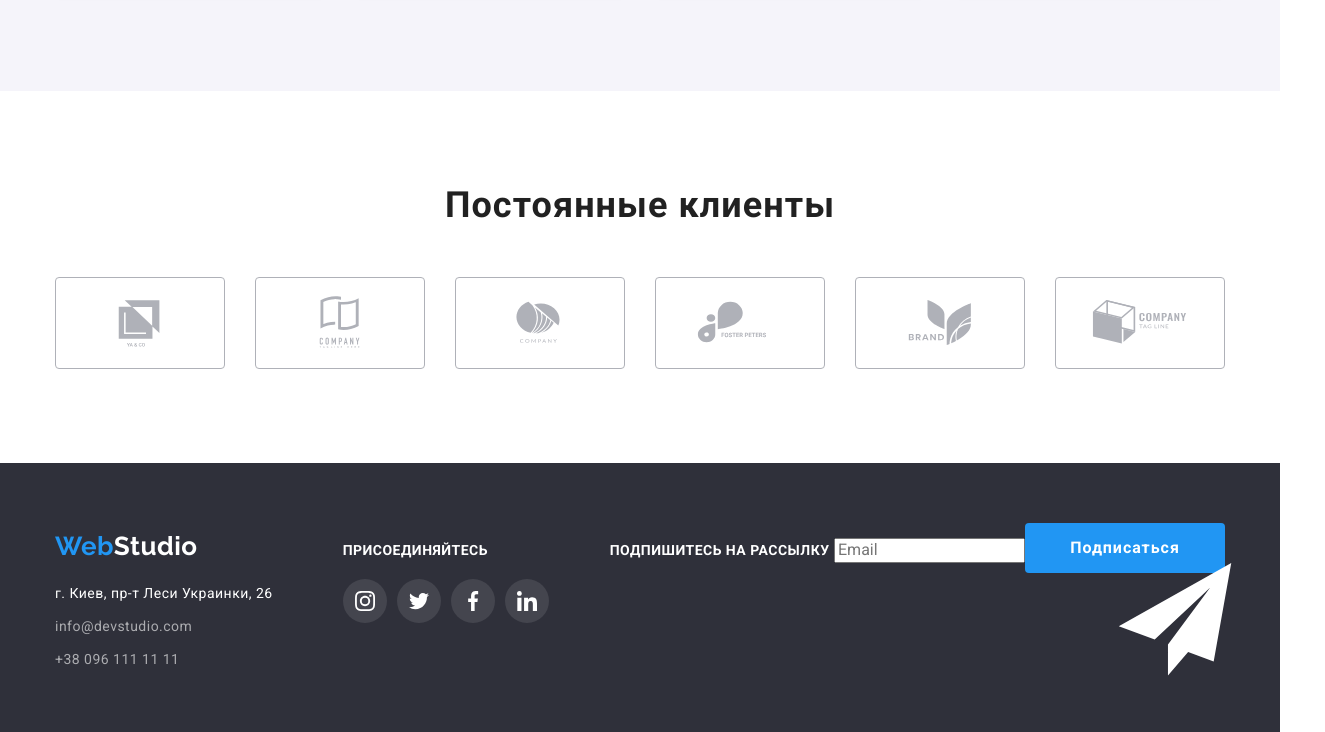
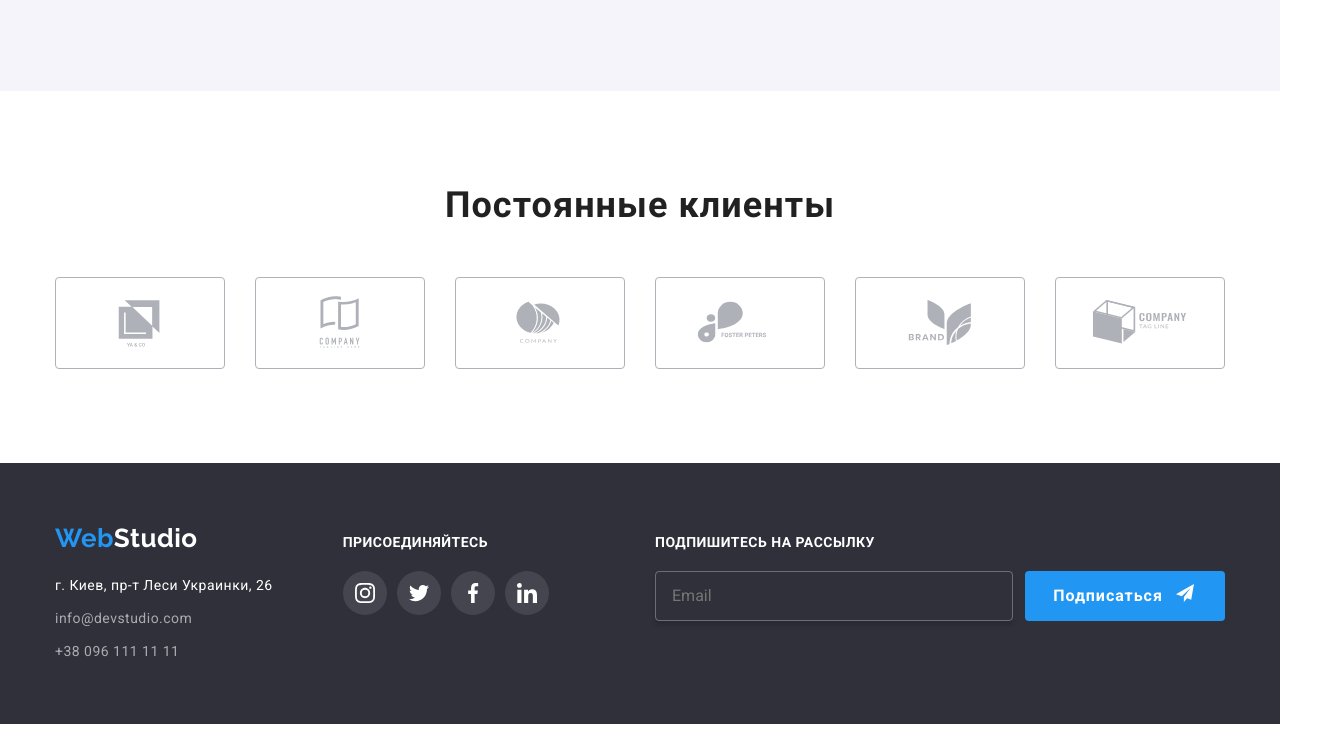
Before and after one commit to alestrella/goit-markup-hw-06, a plain HTML site: page index.html in a window 1280 px wide. Shown: the part 1695-2427 px from the top of the page, 1325 px wide, since content can reach past the window. Drawn offline with nearby package versions, Linux system fonts and the light colour scheme.

Commit message:
Add styles to footer form

```diff
--- a/css/style.css
+++ b/css/style.css
@@ -351,7 +351,7 @@ img {
 .hero-btn,
 .form-btn {
   padding: 10px 0;
-  width: 200px;
+  min-width: 200px;
   height: 50px;
   color: var(--accent-text-and-bg-color);
 }
@@ -560,7 +560,7 @@ img {
 .filter-btn.current {
   background-color: var(--accent-color);
   color: var(--accent-text-and-bg-color);
-  box-shadow: drop-shadow(0px 4px 4px rgba(0, 0, 0, 0.25));
+  box-shadow: 0px 4px 4px rgba(0, 0, 0, 0.25);
 }
 
 /* ---------- EXAMPLES ---------- */
@@ -729,7 +729,7 @@ img {
   font-size: 20px;
 }
 
-.form-field {
+.modal-form .form-field {
   display: block;
   position: relative;
   margin-bottom: 10px;
@@ -849,7 +849,7 @@ img {
   line-height: 1.71;
 }
 
-.form-link {
+.agreement-link {
   color: var(--accent-color);
 }
 
@@ -931,5 +931,45 @@ img {
 
 .footer-form {
   display: flex;
-  align-items: flex-end;
+  align-items: end;
 }
+
+.footer-form .footer-title {
+  display: block;
+}
+
+.footer-form-input {
+  margin-right: 12px;
+  padding: 15px 16px;
+  width: 358px;
+  height: 50px;
+  border: 1px solid rgba(255, 255, 255, 0.3);
+  border-radius: 4px;
+  background-color: transparent;
+  color: var(--accent-text-and-bg-color);
+  box-shadow: 0px 4px 4px rgba(0, 0, 0, 0.15);
+
+  transition: border var(--duration) var(--timing-function);
+}
+
+.footer-form-input:focus,
+.footer-form-input:focus-within {
+  border: 1px solid var(--accent-color);
+  outline: -webkit-focus-ring-color auto 0px;
+}
+
+.footer-form .form-btn {
+  display: flex;
+  justify-content: center;
+  align-items: center;
+  padding: 10px 0;
+}
+
+.btn-text {
+  margin-right: 10px;
+}
+
+.icon-send {
+  width: 24px;
+  height: 24px;
+}
--- a/index.html
+++ b/index.html
@@ -397,13 +397,14 @@
         </div>
 
         <!-- Subscribe -->
-        <form class="footer-form js-speaker-form">
-          <label  class="form-field">
+        <form class="footer-form">
+          <label class="form-field">
             <span class="footer-title">Подпишитесь на рассылку</span>
-            <input class="footer-input" type="email" name="email" placeholder="Email">
+            <input class="footer-form-input" type="email" name="email" placeholder="Email">
           </label>
-          <button type="submit" class="button form-btn">Подписаться
-            <svg>
+          <button type="submit" class="button form-btn">
+            <span class="btn-text">Подписаться</span>
+            <svg class="icon-send">
               <use href="./images/icons.svg#send"></use>
             </svg>
           </button>
@@ -458,7 +459,7 @@
             <svg class="icon-check">
               <use href="./images/icons.svg#icon-check"></use>
             </svg>
-            <span class="text">Соглашаюсь с рассылкой и принимаю <a class="form-link" href="">Условия договора</a></span>
+            <span class="text">Соглашаюсь с рассылкой и принимаю <a class="agreement-link" href="">Условия договора</a></span>
           </label>
 
           <button class="button form-btn" type="submit">Отправить</button>
```
Also changed, not shown: portfolio.html (+17 -1 lines), 1 other file.
